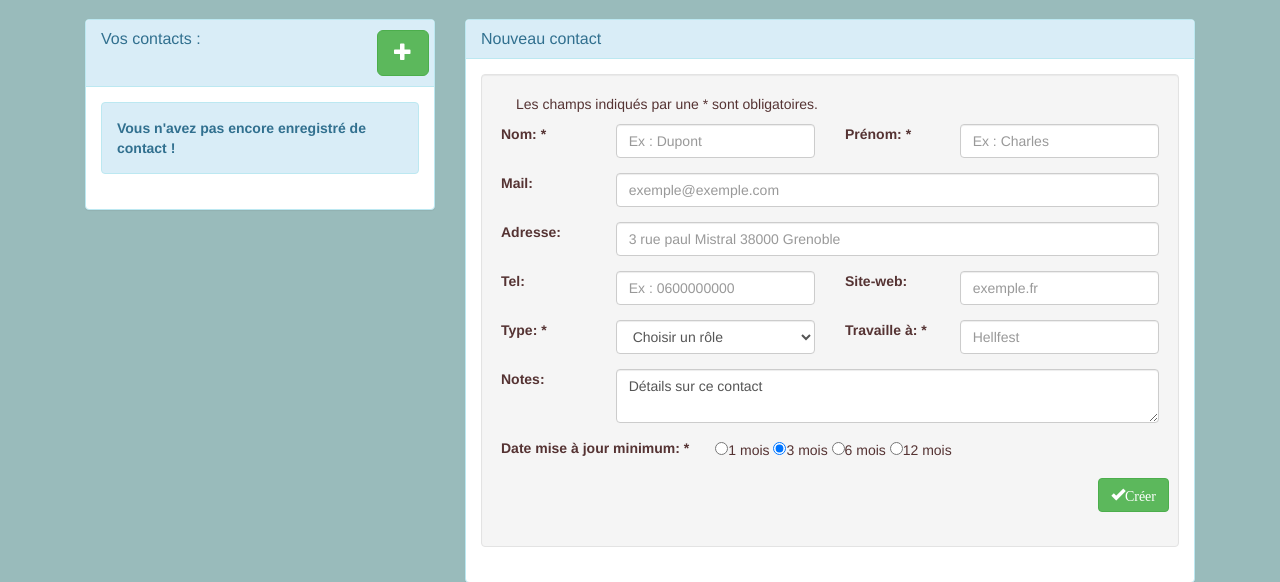
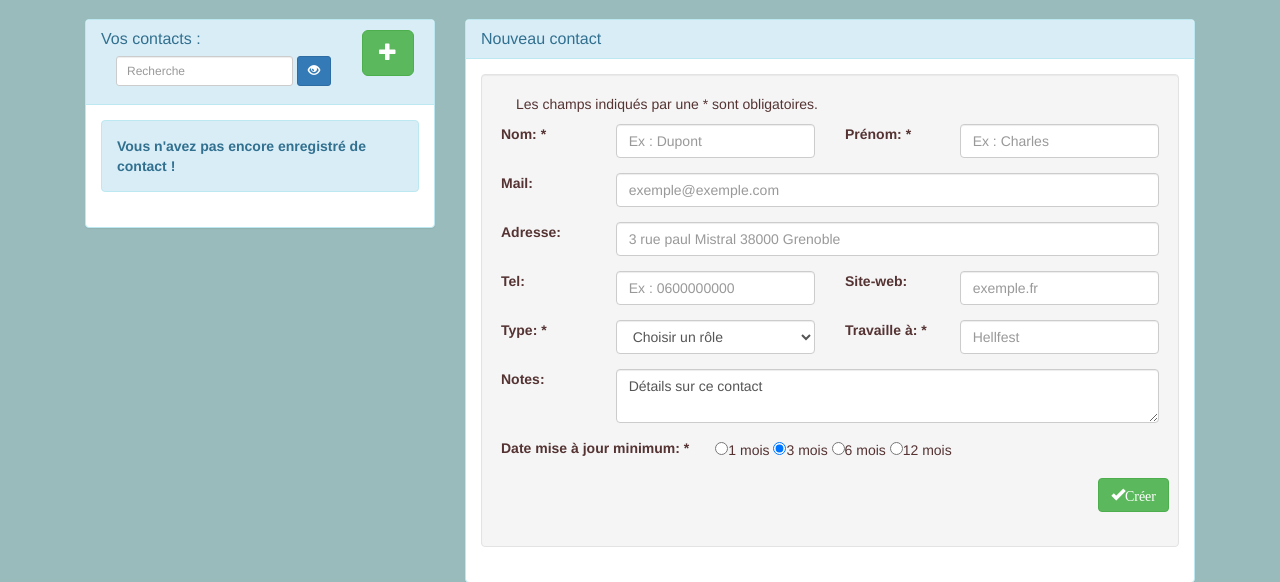
Before and after one commit to Projet-booking-IUT2/speed-booking, a PHP site: page /Views/view.interne.contacts.php in a window 1280 px wide. Shown: the part 51-633 px from the top of the page. Run offline with PHP 8.4, Linux system fonts and the light colour scheme.

Commit message:
maj recherche dans aside : rajout d'un champ pour recherche par mot clés

```diff
--- a/Speedbooking/Views/view.interne.contacts.aside.php
+++ b/Speedbooking/Views/view.interne.contacts.aside.php
@@ -28,8 +28,21 @@ Améliorations :
   <div class="panel panel-info">
     <div class="panel-heading">
       <div class="row">
-          <h3 class="panel-title col-md-8">Vos contacts :</h3>
-          <a href="../Controler/contacts.ctrl.php?create=true" class="btn btn-lg btn-success pull-right boutonPlus"><span class="glyphicon glyphicon-plus"></span></a>
+          <div class="col-md-10">
+            <div class="row"><h3 class="col-md-12 panel-title">Vos contacts :</h3></div>
+            <form class="row navbar-form inline-form">
+              <div class="form-group">
+                <input type="search" class="input-sm form-control" placeholder="Recherche">
+                <button type="submit" class="btn btn-primary btn-sm"><span class="glyphicon glyphicon-eye-open"></span>
+                </button>
+              </div>
+            </form>
+          </div><!--col-md-9-->
+          <div class="col-md-2">
+            <a href="../Controler/contacts.ctrl.php?create=true" class="btn btn-lg btn-success pull-right boutonPlus">
+              <span class="glyphicon glyphicon-plus"></span>
+            </a>
+          </div>
       </div>
     </div>
     <div class="panel-body">
```
